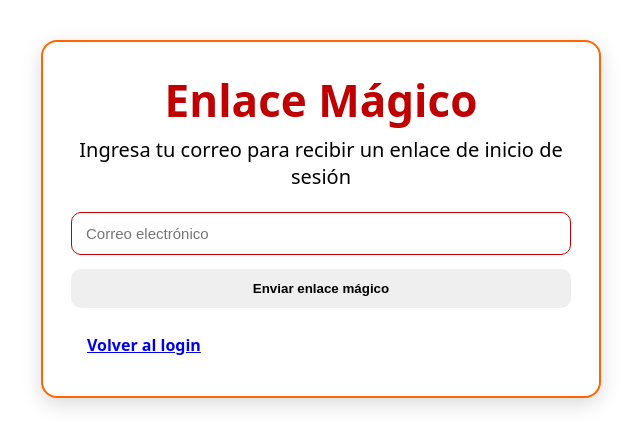
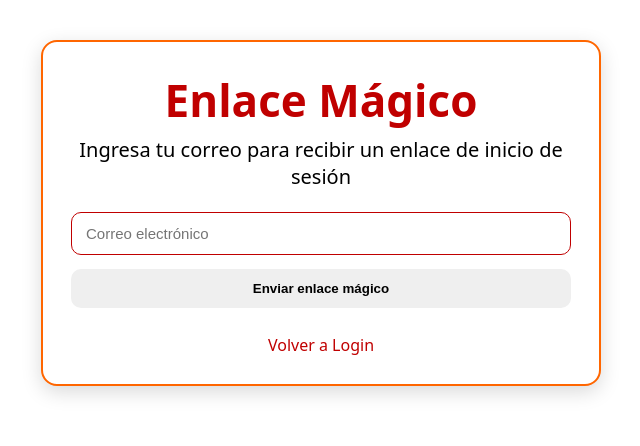
Before and after one commit to Jos3MA56/frontendusuario, a React (Vite) app: page /magic/request in a window 1280 px wide. Shown: the top 446 px of the page, without its empty margins (319-959 px from the left). Built offline with nearby package versions, Linux system fonts and the light colour scheme.

Commit message:
modified:   src/pages/MagicRequest.jsx

```diff
--- a/src/pages/MagicRequest.jsx
+++ b/src/pages/MagicRequest.jsx
@@ -32,7 +32,9 @@ export default function MagicRequest() {
         <form className="stack" onSubmit={onSend}>
           <input className="field" type="email" name="email" placeholder="Correo electrónico" required />
           <button className="btn btn--purple btn--lg" type="submit">Enviar enlace mágico</button>
-          <Link className="btn btn--ghost btn--lg" to="/login">Volver al login</Link>
+          <div className="muted">
+            <Link to="/login" className="link">Volver a Login</Link>
+          </div>
         </form>
       </section>
     </main>
```
